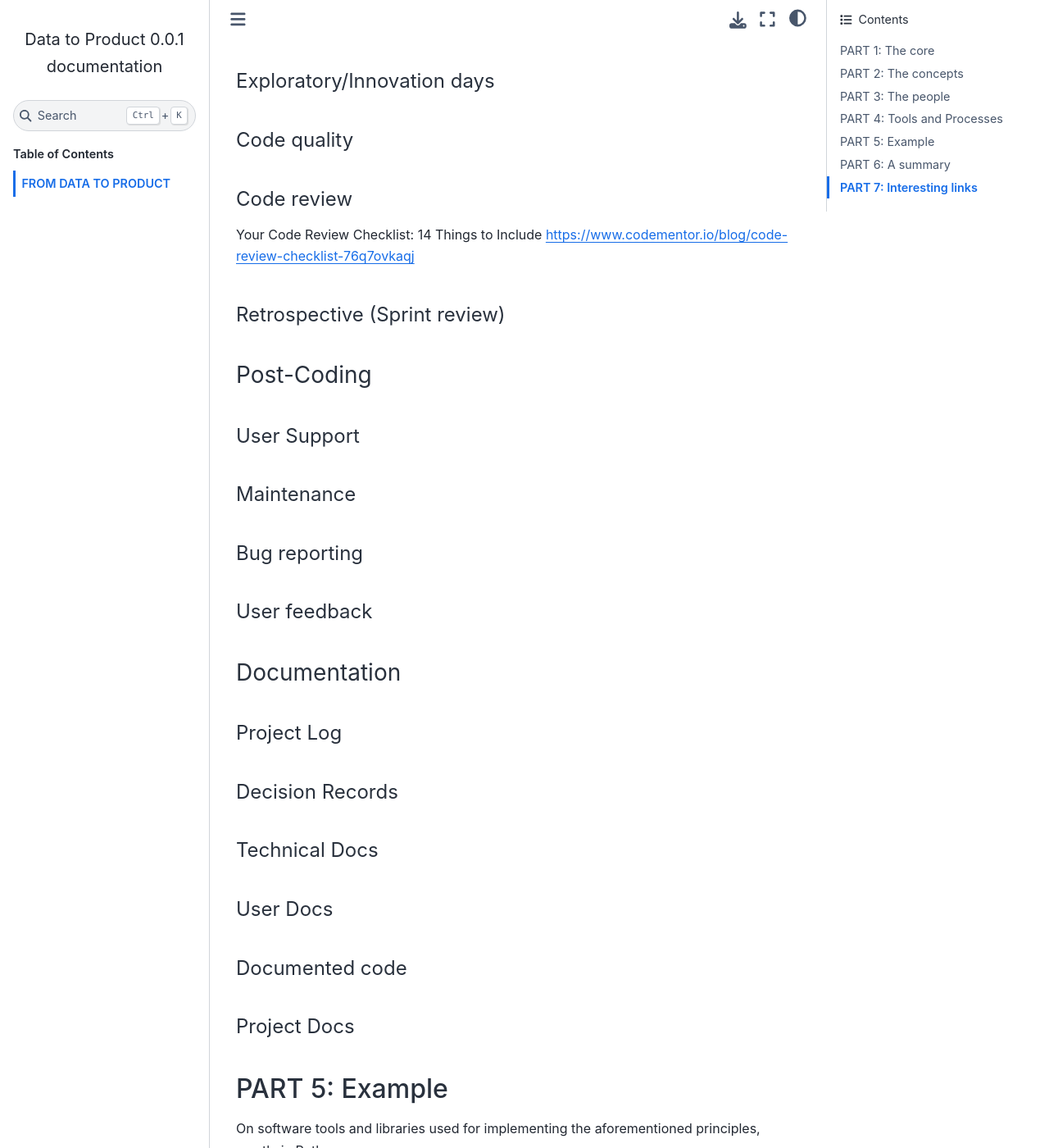
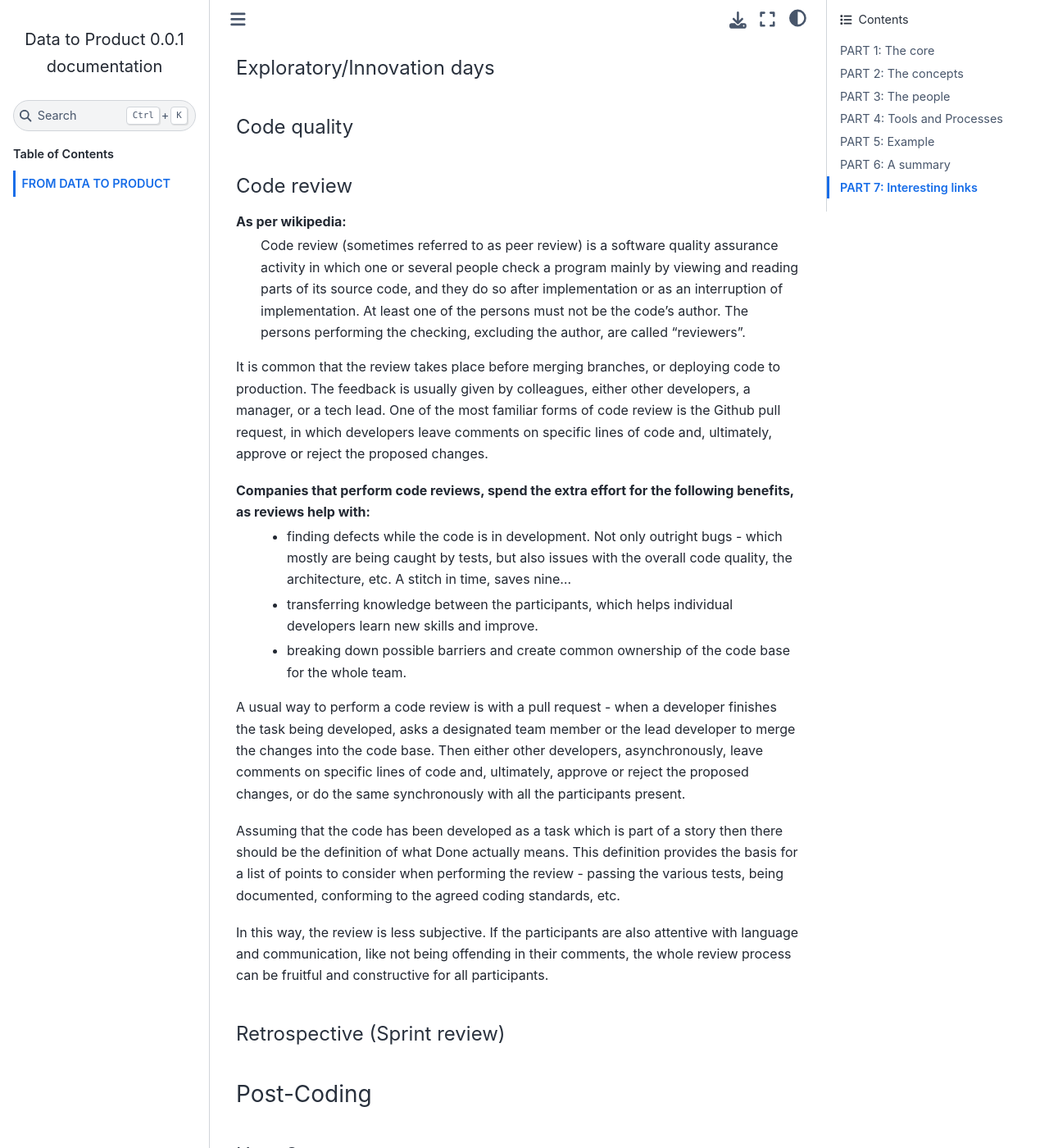
Before and after one commit to andreas-masaoutis/data_to_product_book, a Sphinx documentation site: the page built from source/_files/dtp_collected.rst, in a window 1280 px wide and 1400 px high, scrolled down 32690 px. Shown: the whole window at 82% size. Built offline with Sphinx 7.4.7 and the Sphinx Book theme 1.1.4, drawn with Linux system fonts in a browser that asks for light colours.

Commit message:
section: code reviews

```diff
--- a/source/_files/dtp_collected.rst
+++ b/source/_files/dtp_collected.rst
@@ -575,7 +575,7 @@
     Autonomy – A desire to be self directed, it increases engagement over compliance.
     Mastery – The urge to get better skilled.
     Purpose – The desire to do something that has meaning and is important. Businesses that only focus on profits without valuing purpose will end up with poor customer service and unhappy employees.[5]
-https://techbeacon.com/app-dev-testing/organizing-your-agile-teams-think-autonomy-mastery-purpose
+    https://techbeacon.com/app-dev-testing/organizing-your-agile-teams-think-autonomy-mastery-purpose
 
 
 ************************
@@ -1132,8 +1132,24 @@
 Code review
 ==============================
 
-Your Code Review Checklist: 14 Things to Include
-https://www.codementor.io/blog/code-review-checklist-76q7ovkaqj
+As per wikipedia:
+    Code review (sometimes referred to as peer review) is a software quality assurance activity in which one or several people check a program mainly by viewing and reading parts of its source code, and they do so after implementation or as an interruption of implementation. At least one of the persons must not be the code's author. The persons performing the checking, excluding the author, are called "reviewers".
+
+
+It is common that the review takes place before merging branches, or deploying code to production. The feedback is usually given by colleagues, either other developers, a manager, or a tech lead. One of the most familiar forms of code review is the Github pull request, in which developers leave comments on specific lines of code and, ultimately, approve or reject the proposed changes.
+
+
+Companies that perform code reviews, spend the extra effort for the following benefits, as reviews help with:
+    - finding defects while the code is in development. Not only outright bugs - which mostly are being caught by tests, but also issues with the overall code quality, the architecture, etc. A stitch in time, saves nine...
+    - transferring knowledge between the participants, which helps individual developers learn new skills and improve.
+    - breaking down possible barriers and create common ownership of the code base for the whole team.
+
+
+A usual way to perform a code review is with a pull request - when a developer finishes the task being developed, asks a designated team member or the lead developer to merge the changes into the code base. Then either other developers, asynchronously, leave comments on specific lines of code and, ultimately, approve or reject the proposed changes, or do the same synchronously with all the participants present.
+
+Assuming that the code has been developed as a task which is part of a story then there should be the definition of what Done actually means. This definition provides the basis for a list of points to consider when performing the review - passing the various tests, being documented, conforming to the agreed coding standards, etc.
+
+In this way, the review is less subjective. If the participants are also attentive with language and communication, like not being offending in their comments, the whole review process can be fruitful and constructive for all participants.
 
 
 Retrospective (Sprint review)
```
